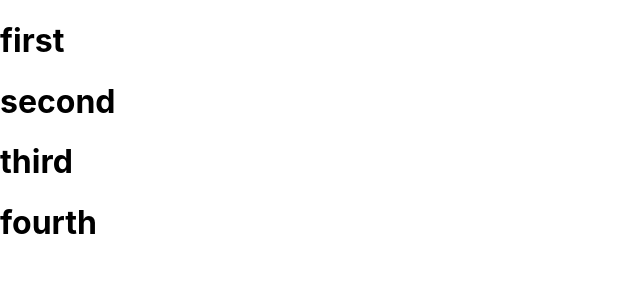
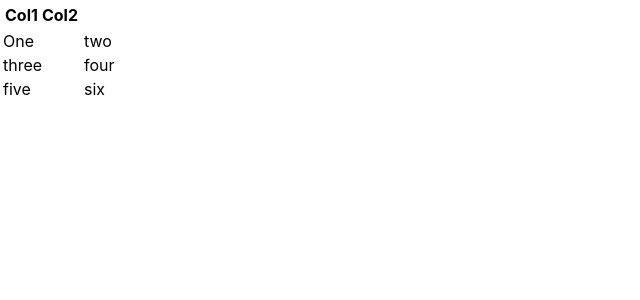
Before and after one commit to cahehe/Cahehe-Pokedex, a React (Create React App) app in the folder pokedex/: page / in a window 1280 px wide. Shown: the top 300 px of the page, without its empty margins (0-640 px from the left). Built offline with nearby package versions, Linux system fonts and the light colour scheme.

Commit message:
Got the react-table example working

```diff
--- a/pokedex/package.json
+++ b/pokedex/package.json
@@ -10,9 +10,11 @@
     "@types/node": "^12.20.12",
     "@types/react": "^17.0.5",
     "@types/react-dom": "^17.0.3",
+    "@types/react-table": "^7.7.0",
     "react": "^17.0.2",
     "react-dom": "^17.0.2",
     "react-scripts": "4.0.3",
+    "react-table": "^7.7.0",
     "typescript": "^4.2.4",
     "web-vitals": "^1.1.1"
   },
--- a/pokedex/src/App.tsx
+++ b/pokedex/src/App.tsx
@@ -1,44 +1,11 @@
-import React, { ReactElement, useState, useEffect } from 'react';
-import Row from './components/row';
-import Cell from './components/cell';
-
-interface forTest{
-  hola : string;
-}
-
-//function test({hola} : {hola : string;}){
-// function test(hola : string){
-//   return <h1>mi amor {hola}</h1>
-// }
-
-const Test = ({hola} : {hola : string;}) => {
-  return (<h1>mi amor {hola}</h1>);
-}
+import React, { ReactElement, useState, useEffect, useMemo } from 'react';
+import Table from './components/table'
 
 function App() {
 
-  const [count, setCount] = useState(0);
-
-  function increment(){
-    setCount(count + 1);
-  }
-
-  function decrement(){
-    setCount(count - 1)
-  }
-
-  useEffect(() => {
-    document.title = `You clicked ${count} times`;
-  });
-
-  let firstColumn : string[] = ["first","second","third","fourth"]
-
   return (
     <div className="App">
-      <div > {firstColumn.map((val:string) => {
-        return <Cell cellName = {val}/>
-    })}
-      </div>
+      <Table/>
     </div>
   );
 }
--- a/pokedex/src/components/cell.tsx
+++ /dev/null
@@ -1,9 +0,0 @@
-import React from 'react';
-
-
-
-const Cell = ({cellName} : {cellName: string}) => {
-   return <h1>{cellName}</h1>
-}
-
-export default Cell;
--- /dev/null
+++ b/pokedex/src/components/table.tsx
@@ -0,0 +1,90 @@
+import React, {useMemo} from 'react';
+import {useTable} from 'react-table';
+
+
+const Table = () =>{
+    const data: Array<any> = useMemo(
+        () => [
+          {
+            col1: 'One',
+            col2: 'two',
+          },
+          {
+            col1: 'three',
+            col2: 'four',
+          },
+          {
+            col1: 'five',
+            col2: 'six',
+          }
+        ], []
+      )
+
+
+      const columns: Array<any> = useMemo(
+        () => [
+          {
+            Header: "Col1",
+            accessor: "col1",
+          },
+          {
+            Header: "Col2",
+            accessor: "col2",
+          },
+        ],[]
+      )
+
+      const tableInstance = useTable({columns, data})
+
+      const {
+        getTableProps,
+        getTableBodyProps,
+        headerGroups,
+        rows,
+        prepareRow,
+      } = tableInstance
+
+      return (
+        <div>
+          <table {...getTableProps()}>
+            <thead>
+              <tr>
+                {
+                  headerGroups.map(headerGroup => (
+                    <tr {...headerGroup.getHeaderGroupProps()}>
+                      {
+                        headerGroup.headers.map(column => (
+                          <th {...column.getHeaderProps()}>
+                            {column.render('Header')}
+                          </th>
+                        ))
+                      }
+                    </tr>
+                  ))}
+              </tr>
+            </thead>
+
+            <tbody {...getTableBodyProps()}>
+              {rows.map(row => {
+                prepareRow(row)
+                return (
+                  <tr {...row.getRowProps()}>
+                    {
+                      row.cells.map(cell => {
+                        return (
+                          <td {...cell.getCellProps()}>
+                            {cell.render('Cell')}
+                          </td>
+                        )
+                      })
+                    }
+                  </tr>
+                )
+              })}
+            </tbody>
+          </table>
+        </div>
+      );
+}
+
+export default Table
```
Also changed, not shown: pokedex/src/components/row.tsx (deleted, +0 -16 lines), 2 other files (tests, documents, lock files or other folders).
